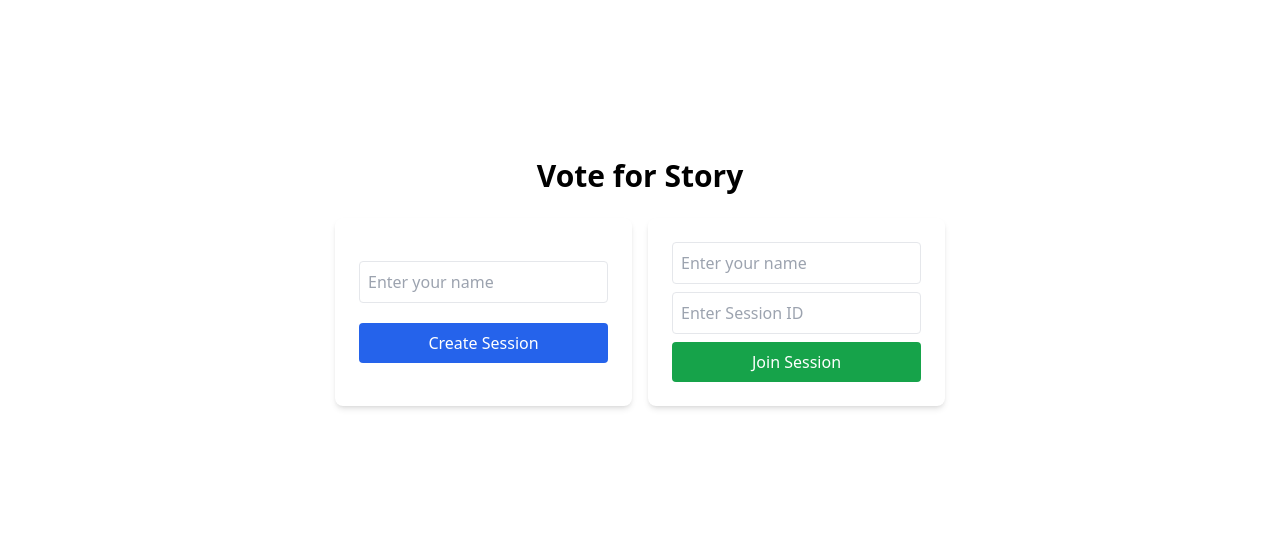
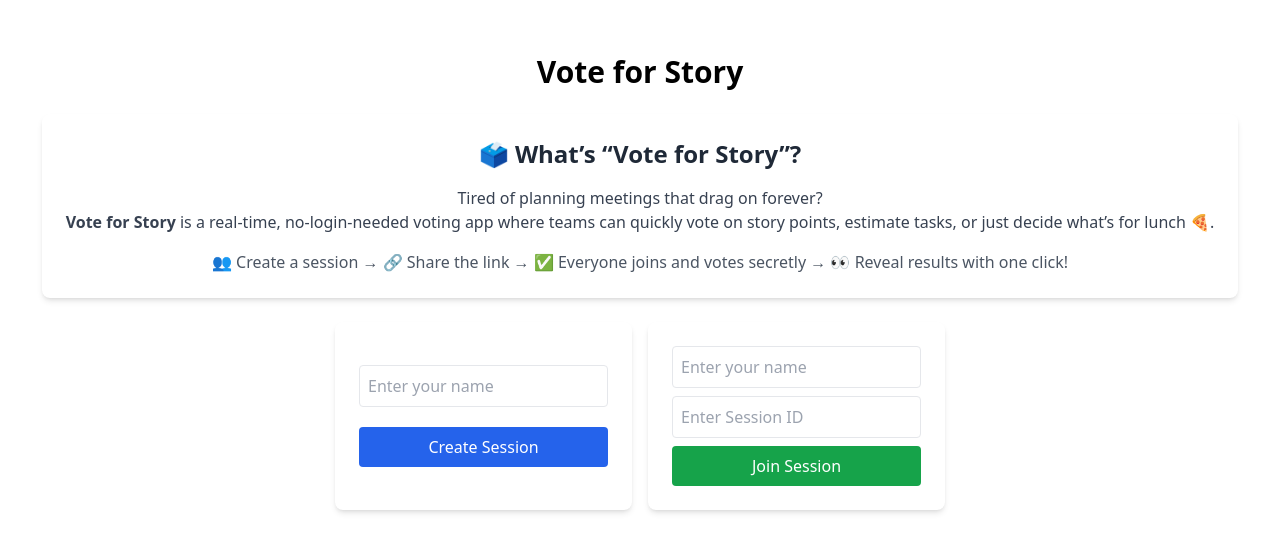
Before and after one commit to govindasb/vote-for-story, an Angular app: page / in a window 1280 px wide. Shown: the part 118-670 px from the top of the page. Built offline with nearby package versions, Linux system fonts and the light colour scheme.

Commit message:
added description

```diff
--- a/src/app/pages/home/home.component.html
+++ b/src/app/pages/home/home.component.html
@@ -1,6 +1,15 @@
 <div class="flex flex-col items-center justify-center h-screen px-4 gap-6">
   <h1 class="text-3xl font-bold">Vote for Story</h1>
-
+  <div class="bg-white p-6 rounded-lg shadow-md text-center space-y-4">
+    <h2 class="text-2xl font-bold text-gray-800">🗳️ What’s “Vote for Story”?</h2>
+    <p class="text-gray-700">
+      Tired of planning meetings that drag on forever? <br />
+      <strong>Vote for Story</strong> is a real-time, no-login-needed voting app where teams can quickly vote on story points, estimate tasks, or just decide what’s for lunch 🍕.
+    </p>
+    <p class="text-gray-600">
+      👥 Create a session → 🔗 Share the link → ✅ Everyone joins and votes secretly → 👀 Reveal results with one click!
+    </p>
+  </div>
   <div class="flex flex-row gap-4">
     <!-- Create Session -->
     <div
```
